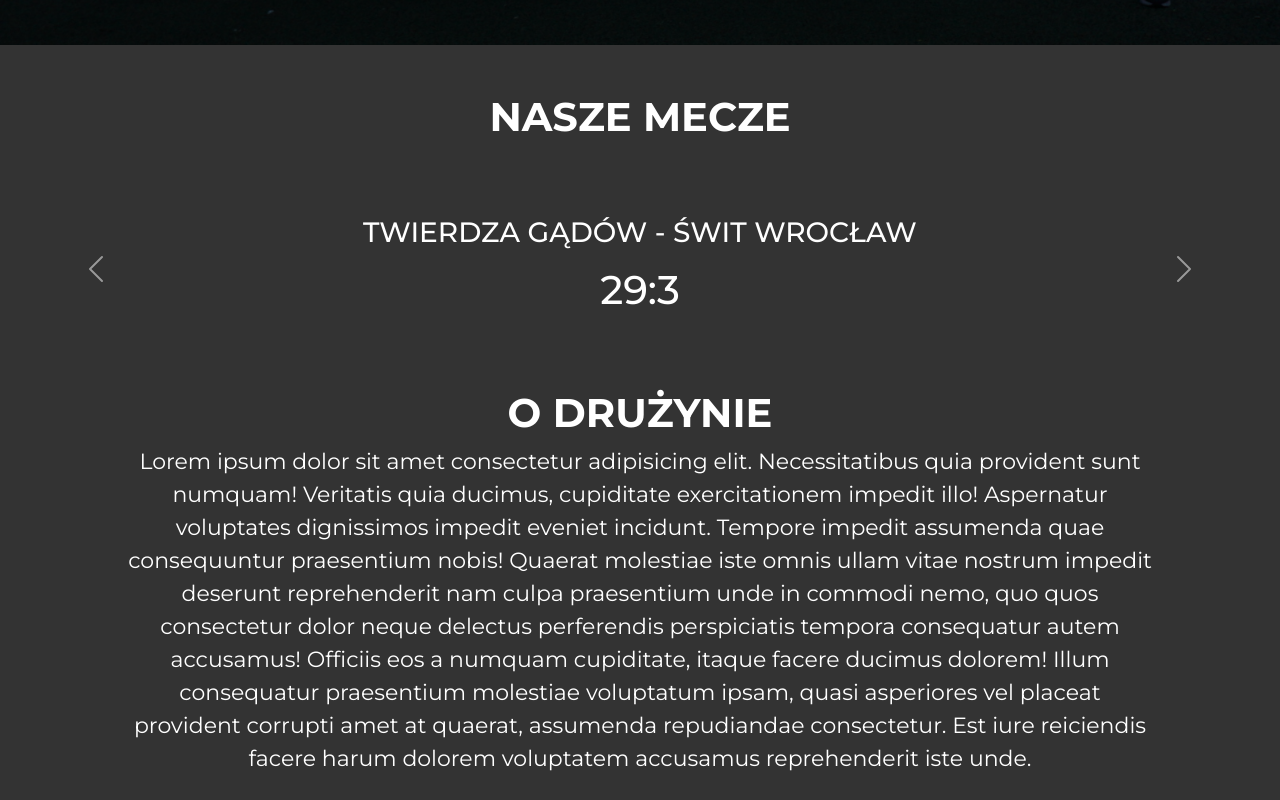
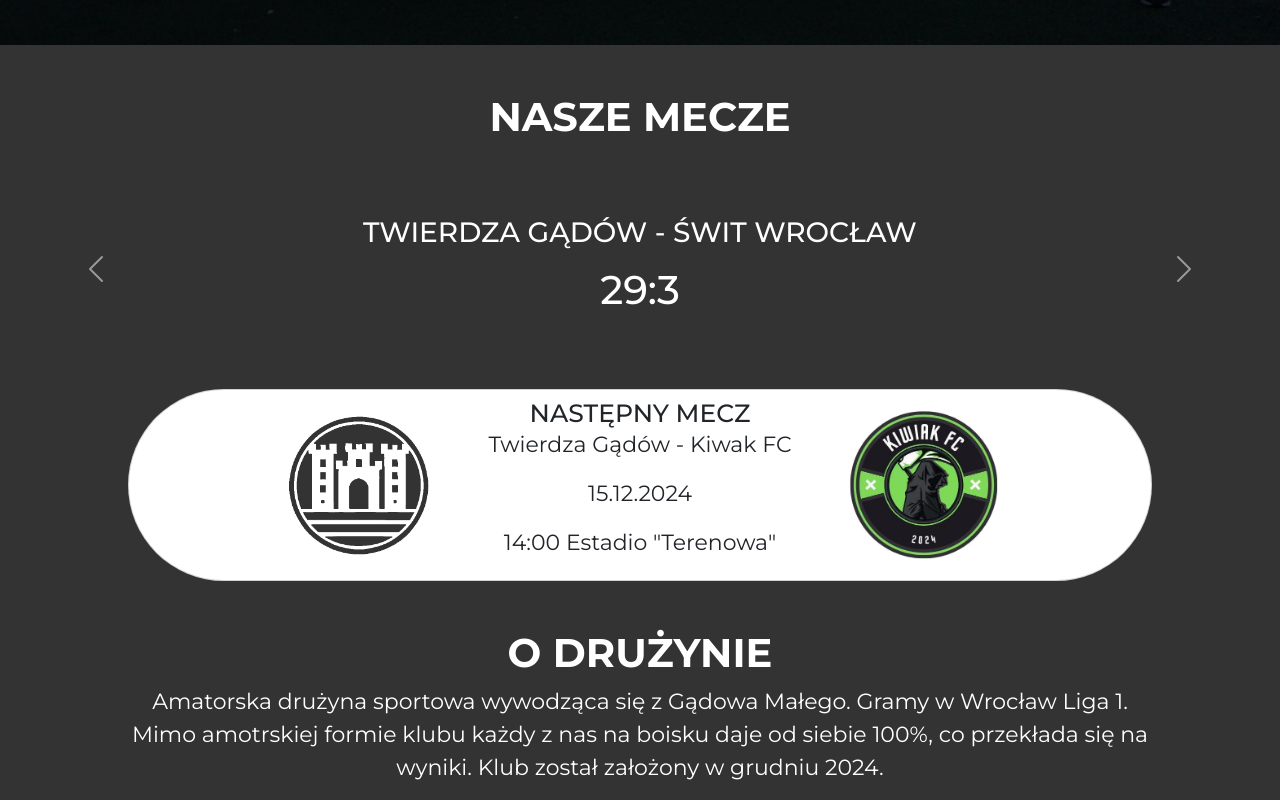
Before and after one commit to Kasprovskyy11/Web, a plain HTML site: page index.html in a window 1280 px wide. Shown: the part 595-1395 px from the top of the page. Drawn offline with nearby package versions, Linux system fonts and the light colour scheme.

Commit message:
Add files via upload

```diff
--- a/css/style.scss
+++ b/css/style.scss
@@ -22,6 +22,7 @@ body {
 }
 
 nav {
+    transition: .6s;
     font-size: 20px;
     .navbar-brand {
         font-weight: bold;
@@ -105,7 +106,36 @@ section {
             width: 80%;
         }
     }
-
+    .card {
+        background-color: rgb(255, 255, 255);
+        border-radius: 200px;
+        position: relative;
+        left: 50%;
+        transform: translateX(-50%);
+        width: 80%;
+        height: 80%;
+        .card-img {
+            position: absolute;
+            top: 50%;
+            transform: translateY(-50%);
+            width: 50px;
+            margin: 5px 25% 0 25%;
+        }
+        .card-text {
+            position: absolute;
+            top: 50%;
+            transform: translateY(-50%);
+        }
+        h5 {
+            font-size: 15px;
+        }
+        .left {
+            left: -10%;
+        }
+        .right {
+            right: -10%;
+        }
+    }
 }
 
 @media (max-width: 992px)
@@ -123,3 +153,34 @@ section {
         font-size: 22px;
     }
 }
+
+@media (min-width: 576px)
+{
+    section .card .card-img{
+        width: 70px;
+        margin: 0 25% 0 25%;
+    }
+    section .card h5 {
+        font-size: 25px;
+    }
+}
+
+@media (min-width: 1200px)
+{
+    .card {
+        background-color: rgb(255, 255, 255);
+        border-radius: 200px;
+        position: relative;
+        left: 50%;
+        transform: translateX(-50%);
+        width: 50%;
+        height: 80%;
+        h5 {
+            font-size: 30px;
+        }
+    }
+    section .card .card-img{
+        width: 150px;
+        margin: 0 25% 0 25%;
+    }
+}
--- a/index.html
+++ b/index.html
@@ -23,7 +23,7 @@
             <div class="navbar-nav">
               <a class="nav-link active" aria-current="page" href="#">Główna</a>
               <a class="nav-link" href="#matches">Mecze</a>
-              <a class="nav-link" href="#">O nas</a>
+              <a class="nav-link" href="#aboutus">O nas</a>
               <a class="nav-link" href="#">Zdjęcia</a>
               <a class="nav-link" href="#">Kontakt</a>
             </div>
@@ -59,12 +59,30 @@
               <span class="visually-hidden">Next</span>
             </button>
           </div>
-          <h2>O drużynie</h2>
-          <div class="aboutus-text">
+          <div class="card">
+            <h5 class="card-title text-uppercase pt-2">Następny mecz</h5>
+            <div class="teams d-flex  justify-content-center align-items-center">
+              <img src="./images/logo1.png" class="card-img left" alt="Twierdza Wrocław">
+              <div class="card-text mt-3">
+                <p class="team-names">Twierdza Gądów - Kiwak FC</p>
+                <p>15.12.2024</p>
+                <p>14:00 Estadio "Terenowa" </p>
+              </div>
+              <img src="./images/logoenemy.png" class="card-img right" alt="...">
+            </div>
+            <div class="card-body">
+
+            </div>
+          </div>
+          <h2 class="mt-5">O drużynie</h2>
+          <div class="aboutus-text" id="aboutus">
             <p>
-                Lorem ipsum dolor sit amet consectetur adipisicing elit. Necessitatibus quia provident sunt numquam! Veritatis quia ducimus, cupiditate exercitationem impedit illo! Aspernatur voluptates dignissimos impedit eveniet incidunt. Tempore impedit assumenda quae consequuntur praesentium nobis! Quaerat molestiae iste omnis ullam vitae nostrum impedit deserunt reprehenderit nam culpa praesentium unde in commodi nemo, quo quos consectetur dolor neque delectus perferendis perspiciatis tempora consequatur autem accusamus! Officiis eos a numquam cupiditate, itaque facere ducimus dolorem! Illum consequatur praesentium molestiae voluptatum ipsam, quasi asperiores vel placeat provident corrupti amet at quaerat, assumenda repudiandae consectetur. Est iure reiciendis facere harum dolorem voluptatem accusamus reprehenderit iste unde.
-              </p>
+                Amatorska drużyna sportowa wywodząca się z Gądowa Małego. Gramy w Wrocław Liga 1.
+                Mimo amotrskiej formie klubu każdy z nas na boisku daje od siebie 100%, co przekłada się na wyniki.
+                Klub został założony w grudniu 2024.
+            </p>
           </div>
+
     </section>
 
     <script src="./js/script.js"></script>
--- a/js/script.js
+++ b/js/script.js
@@ -1,6 +1,7 @@
 const nav = document.querySelector(".navbar");
 const navBarToggler = document.querySelector(".navbar-toggler");
 const navLinks = document.querySelectorAll('.nav-link');
+const navBarCollapse = document.querySelector('.collapse');
 
 let containsShadow = false;
 
@@ -9,6 +10,7 @@ navLinks.forEach(link=>{
         navLinks.forEach(navLink => navLink.classList.remove('active'));
 
         link.classList.add('active');
+        navBarCollapse.classList.toggle('show');
     })
 });
 
```
Also changed, not shown: css/style.css, images/logoenemy.png (added), 1 other file.
